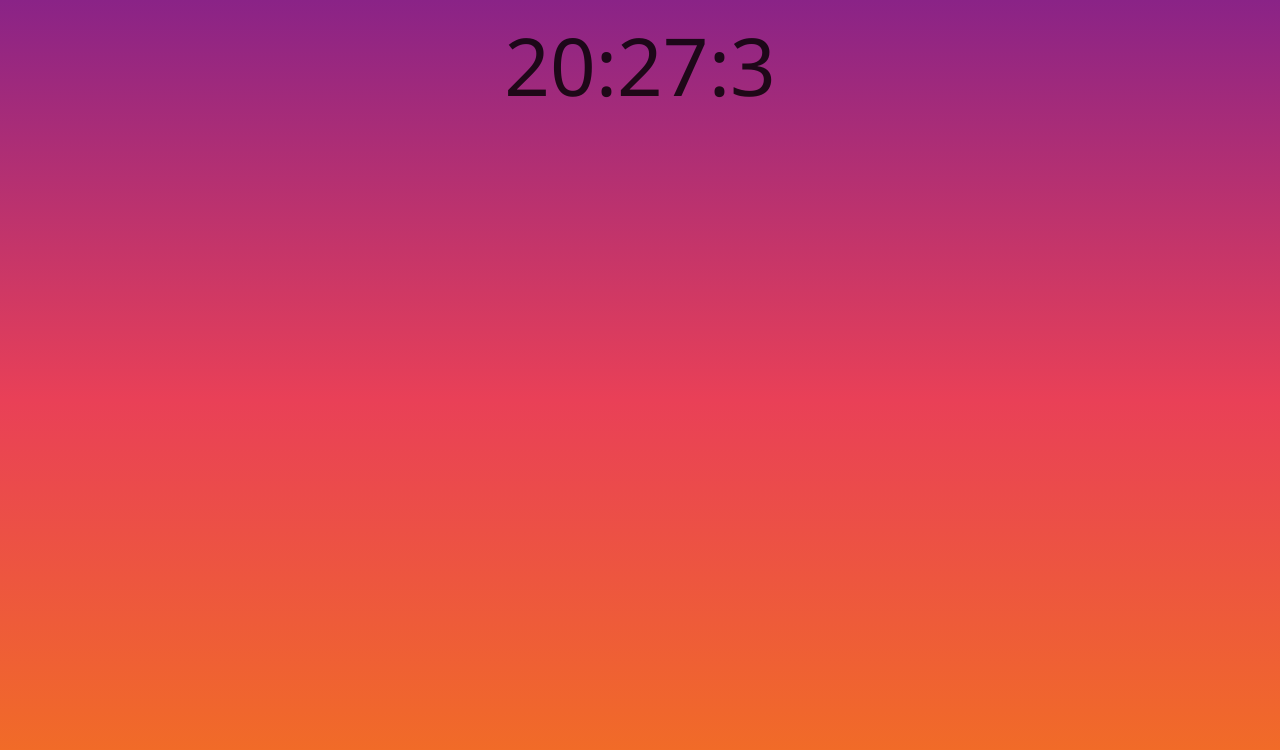
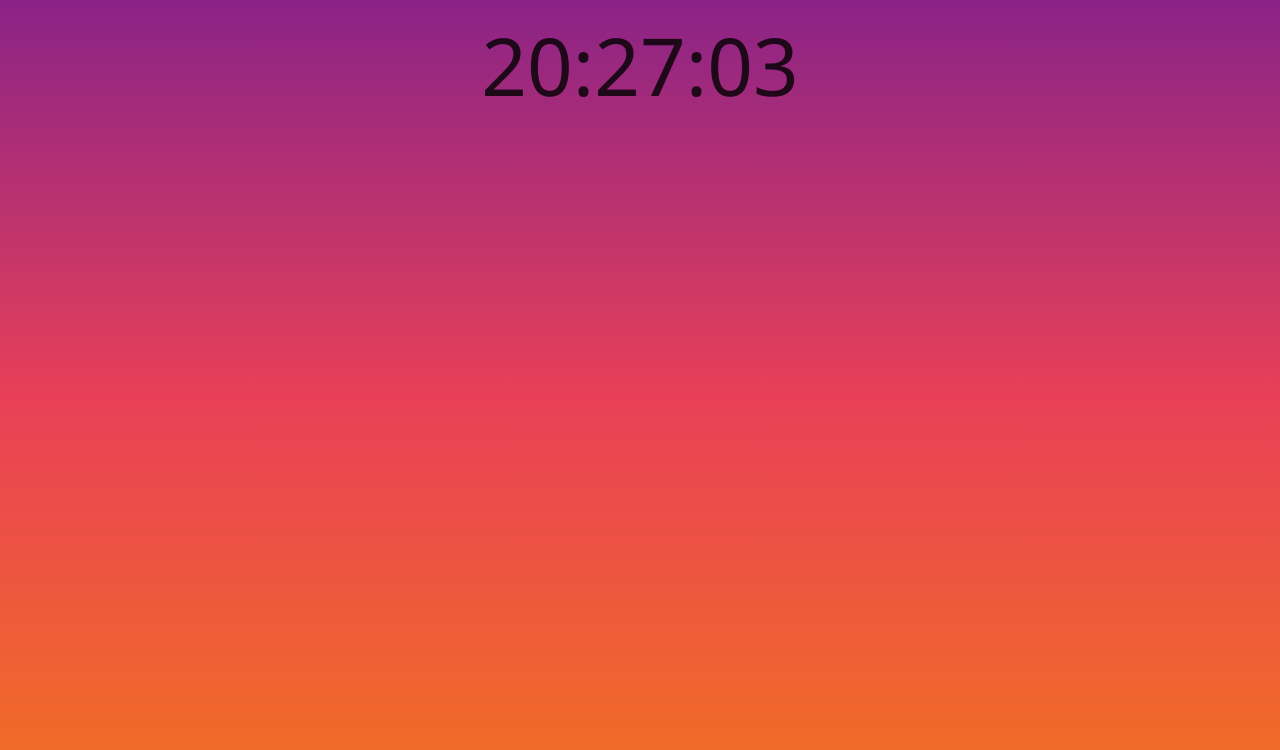
Before and after one commit to surizom/hallway-screen, a React (Create React App) app in the folder hallway-frontend/: page / in a window 1280 px wide. Shown: the top 750 px of the page. Built offline with nearby package versions, Linux system fonts and the light colour scheme.

Commit message:
leftpad hour digits

```diff
--- a/hallway-frontend/src/Clock/Clock.tsx
+++ b/hallway-frontend/src/Clock/Clock.tsx
@@ -1,6 +1,7 @@
 
 import React from 'react';
 import './Clock.css';
+import { formatHourDigits } from './clockFormatter';
 
 const Clock = () => {
 
@@ -18,7 +19,7 @@ const Clock = () => {
     }, []);
 
 
-    return (<div className="hourclock">{now.getHours()}:{now.getMinutes()}:{now.getSeconds()}</div>)
+    return (<div className="hourclock">{formatHourDigits(now.getHours())}:{formatHourDigits(now.getMinutes())}:{formatHourDigits(now.getSeconds())}</div>)
 
 }
 
--- /dev/null
+++ b/hallway-frontend/src/Clock/clockFormatter.ts
@@ -0,0 +1,2 @@
+export const formatHourDigits = (digits: number): string =>
+    digits.toString().padStart(2, '0')
```
